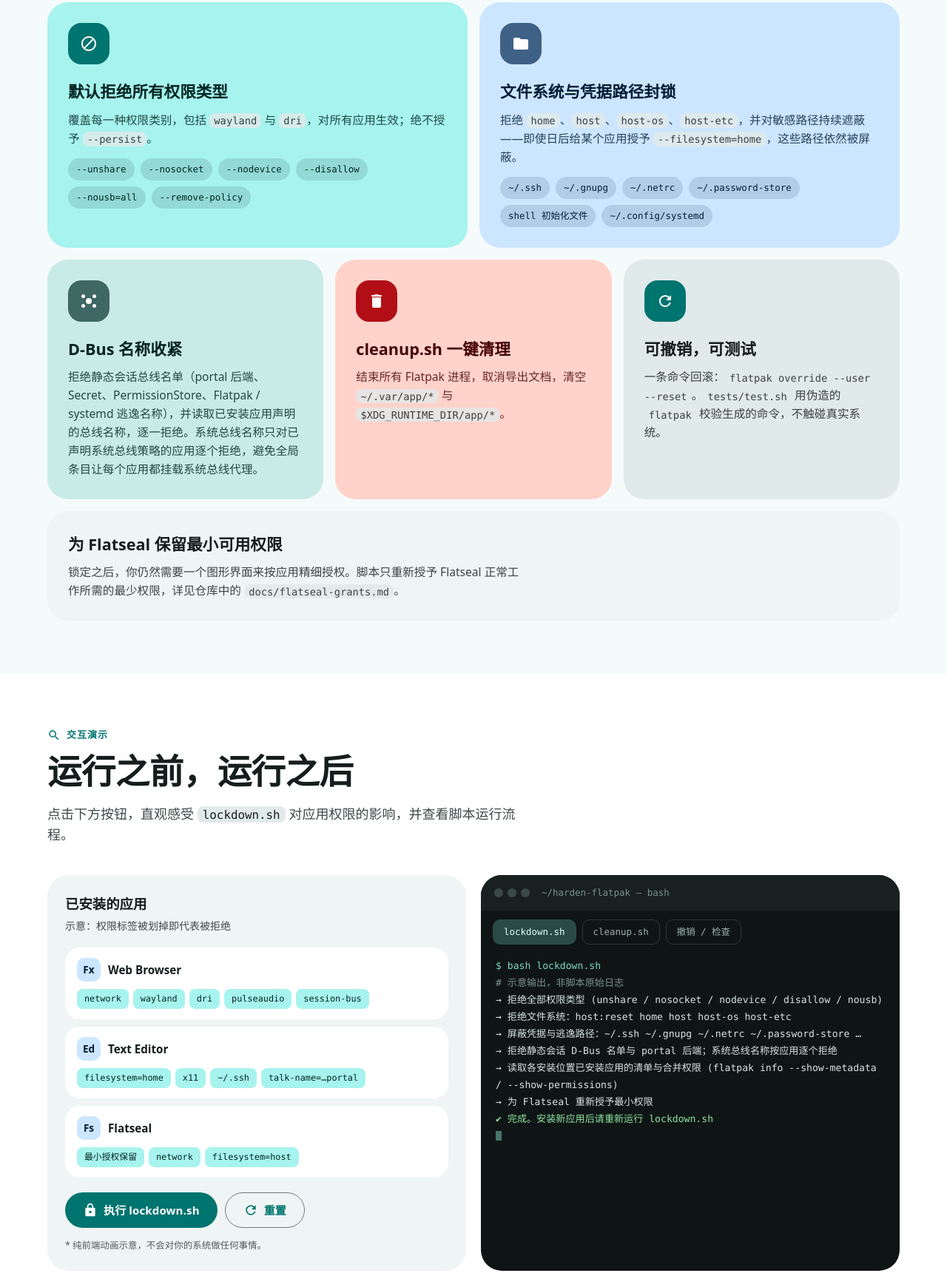
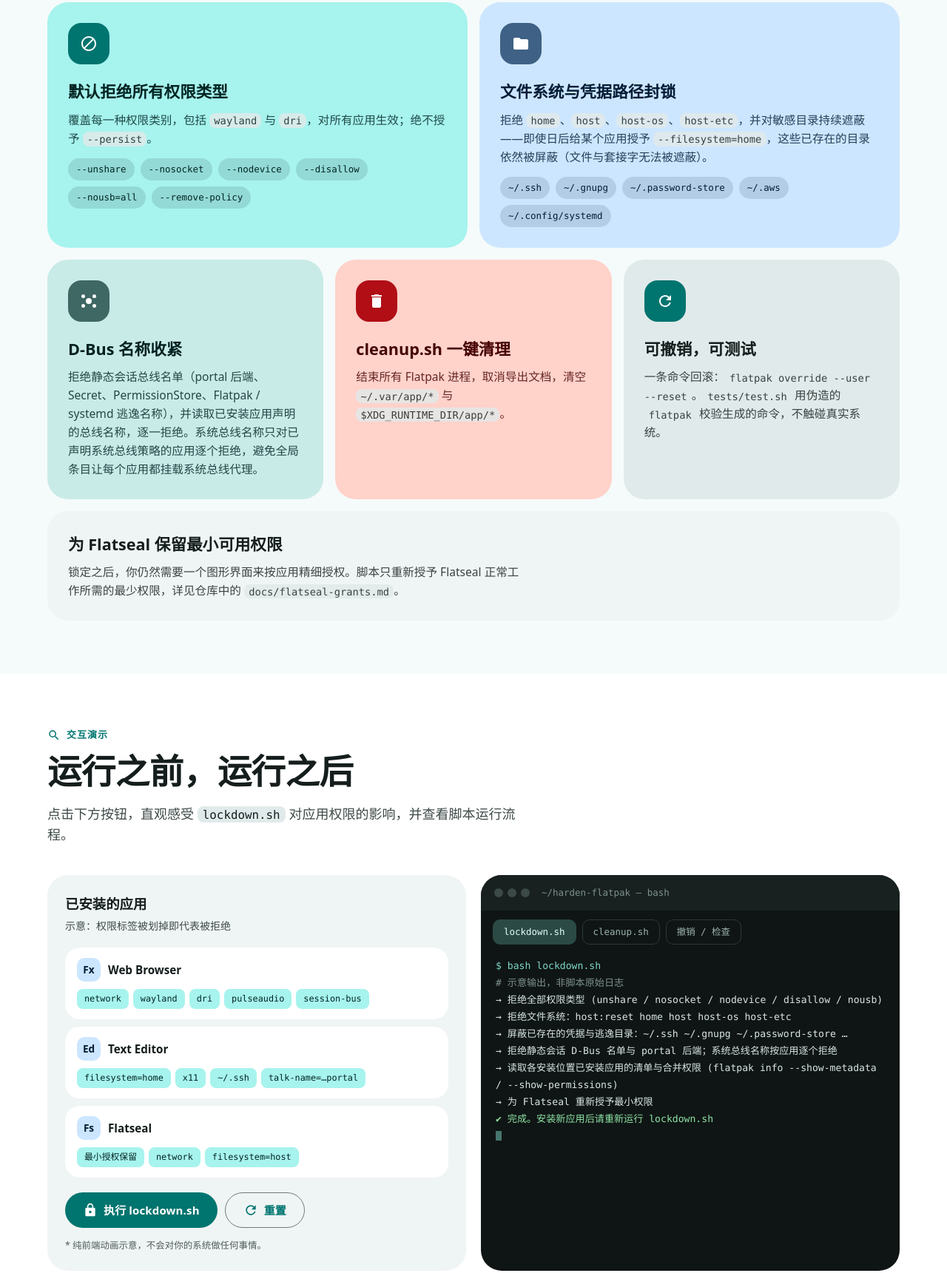
Before and after one commit to lingyicute/harden-flatpak, a plain HTML site: page introduce-website/index.html in a window 1280 px wide. Shown: the part 1079-2800 px from the top of the page at 74% size. Drawn offline with Linux system fonts and the light colour scheme.

Commit message:
lockdown: drop filesystem entries that can never mask anything
host:reset already wipes manifest grants; files, sockets and top-level dirs are never tmpfs-masked.

```diff
--- a/introduce-website/index.html
+++ b/introduce-website/index.html
@@ -411,8 +411,8 @@
         <article class="card c-b t-tertiary rv">
           <div class="ico"><svg class="i"><use href="#i-folder"/></svg></div>
           <h3>文件系统与凭据路径封锁</h3>
-          <p>拒绝 <code>home</code>、<code>host</code>、<code>host-os</code>、<code>host-etc</code>，并对敏感路径持续遮蔽——即使日后给某个应用授予 <code>--filesystem=home</code>，这些路径依然被屏蔽。</p>
-          <ul><li>~/.ssh</li><li>~/.gnupg</li><li>~/.netrc</li><li>~/.password-store</li><li>shell 初始化文件</li><li>~/.config/systemd</li></ul>
+          <p>拒绝 <code>home</code>、<code>host</code>、<code>host-os</code>、<code>host-etc</code>，并对敏感目录持续遮蔽——即使日后给某个应用授予 <code>--filesystem=home</code>，这些已存在的目录依然被屏蔽（文件与套接字无法被遮蔽）。</p>
+          <ul><li>~/.ssh</li><li>~/.gnupg</li><li>~/.password-store</li><li>~/.aws</li><li>~/.config/systemd</li></ul>
         </article>
         <article class="card c-c t-secondary rv">
           <div class="ico"><svg class="i"><use href="#i-hub"/></svg></div>
@@ -530,7 +530,7 @@
         </details>
         <details>
           <summary>不要给不可信应用 <code>home</code> 或 <code>host</code><svg class="i"><use href="#i-expand"/></svg></summary>
-          <div class="body">Flatpak 无法遮蔽尚不存在的宿主路径。如果 <code>~/.bash_profile</code> 不存在，拥有 <code>home</code> 的应用可以绕过遮蔽创建它。<b>请授予更窄的目录，或使用 portal。</b></div>
+          <div class="body">Flatpak 只能用 tmpfs 遮蔽已存在的目录。文件和套接字（<code>~/.bashrc</code>、<code>~/.profile</code>、<code>~/.netrc</code>、<code>xdg-run/bus</code> 等）永远不会被遮蔽，拥有 <code>home</code> 的应用可以读写它们；<code>host</code> 还会暴露 <code>/mnt</code>、<code>/media</code>、<code>/run/media</code> 与 <code>/home</code>，因为授权优先于遮蔽。<b>请授予更窄的目录，或使用 portal。</b></div>
         </details>
         <details>
           <summary>针对单个应用的 override 优先于全局设置<svg class="i"><use href="#i-expand"/></svg></summary>
@@ -714,7 +714,7 @@
       ['dm','# 示意输出，非脚本原始日志'],
       ['','→ 拒绝全部权限类型 (unshare / nosocket / nodevice / disallow / nousb)'],
       ['','→ 拒绝文件系统：host:reset home host host-os host-etc'],
-      ['','→ 屏蔽凭据与逃逸路径：~/.ssh ~/.gnupg ~/.netrc ~/.password-store …'],
+      ['','→ 屏蔽已存在的凭据与逃逸目录：~/.ssh ~/.gnupg ~/.password-store …'],
       ['','→ 拒绝静态会话 D-Bus 名单与 portal 后端；系统总线名称按应用逐个拒绝'],
       ['','→ 读取各安装位置已安装应用的清单与合并权限 (flatpak info --show-metadata / --show-permissions)'],
       ['','→ 为 Flatseal 重新授予最小权限'],
```
Also changed, not shown: 3 other files.
